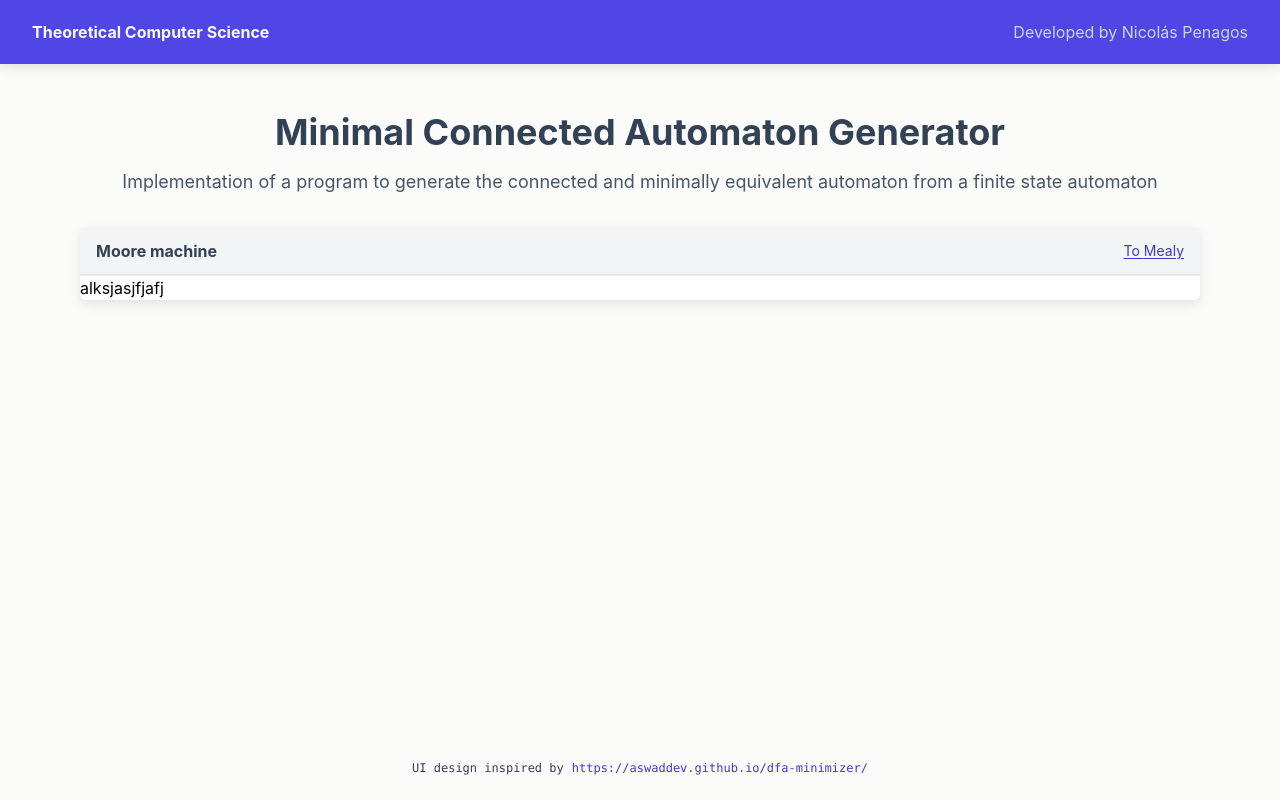
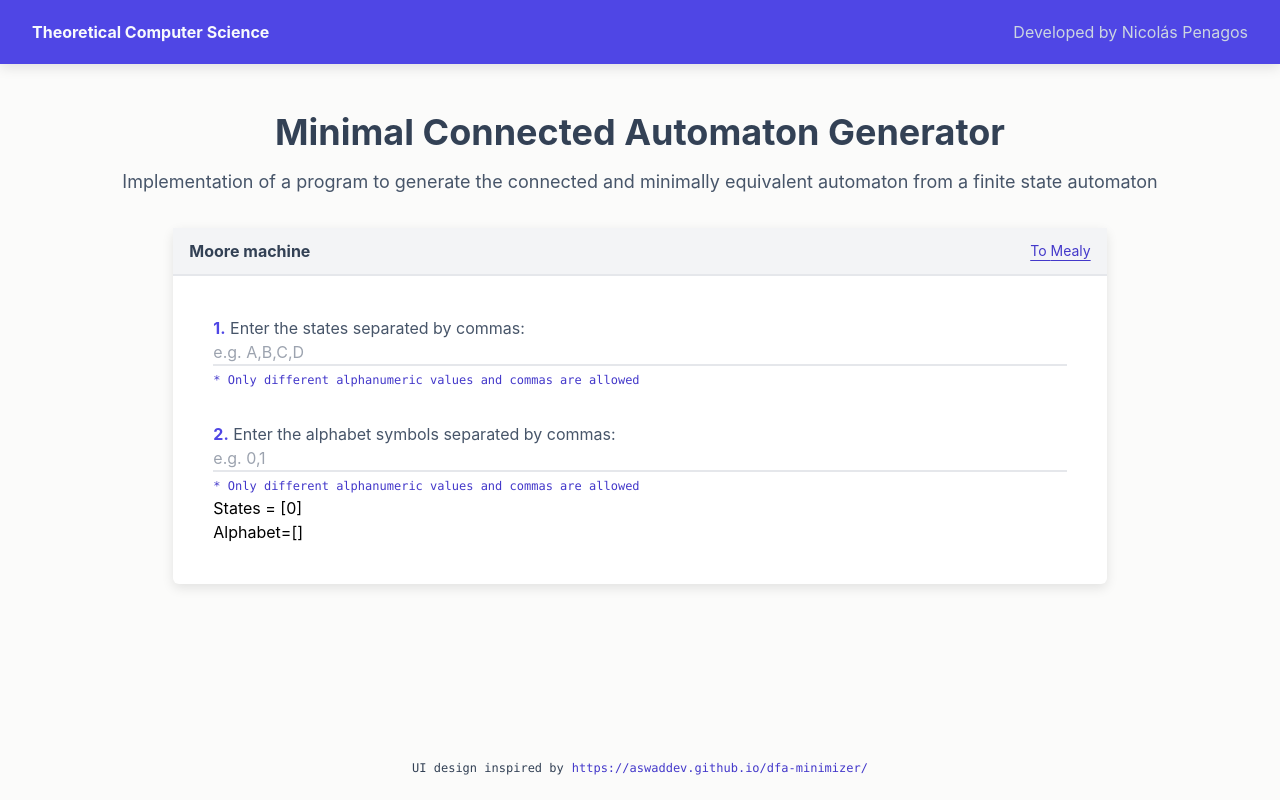
Before and after one commit to nicolaspenagos/min-conn-automaton-gen, a React (Create React App) app: page / in a window 1280 px wide. Built offline with nearby package versions, Linux system fonts and the light colour scheme.

Commit message:
Inputs for states and alphabet and the corresponding validations have been added

```diff
--- /dev/null
+++ b/src/components/BaseInput.jsx
@@ -0,0 +1,38 @@
+import React, { useContext, useState, useEffect } from 'react';
+import { removeInvalidCommas, removeAnyTrailingComma, isDuplicate } from '../utils/StringValidation';
+
+function BaseInput({ label, placeholder, onChangeData }) {
+
+    const [states, setStates] = useState('');
+
+    const handleFocusOut = () => {
+        setStates(removeAnyTrailingComma(states));
+        onChangeData(states===''?[]:removeAnyTrailingComma(states).split(','));
+    }
+
+    const handleStatesChange = (event) => {
+
+        //Remove invalid characters
+        let result = event.target.value.replace(/[^a-z0-9,]/gi, '');
+
+        //Remove any leading or consecutive commas
+        result = removeInvalidCommas(result);
+
+        //Avoiding duplicated states
+        if (!isDuplicate(states, result))
+            setStates(result);
+    }
+
+    return (
+        <div className={styles.div}>
+            <input className={styles.input} value={states} onChange={handleStatesChange} onBlur={handleFocusOut} placeholder={placeholder}></input>
+            <label className={styles.lable}>{label}</label>
+        </div>
+    )
+}
+const styles = {
+    input: ' border-b-2 outline-none w-full ',
+    lable: ' text-indigo-700 text-xs font-mono ',
+}
+
+export default BaseInput;
--- a/src/components/Minimizer.jsx
+++ b/src/components/Minimizer.jsx
@@ -1,14 +1,29 @@
 import React, { useContext, useState, useEffect } from 'react';
+import BaseInput from './BaseInput';
+export const DataContext = React.createContext();
 
 function Minimizer() {
 
     const MOORE = 'Moore';
     const MEALY = 'Mealy';
+
+    const [data, setData] = useState({ states: [], alphabet: [], initialState: '', finalStates:[]});
     const [currentAutomaton, setCurrentAutomaton] = useState(MOORE);
 
     const toggleMachineType = () => {
         setCurrentAutomaton(currentAutomaton === MOORE ? MEALY : MOORE);
     }
+
+    const handleChangeStates = (newStates) => {
+        console.log(newStates);
+        setData((prevState)=>({...prevState, states:newStates}));
+    }
+
+    const handleChangeAlphabet = (newAlphabet) => {
+        console.log(newAlphabet);
+        setData((prevState)=>({...prevState, alphabet:newAlphabet}));
+    }
+
 
     return (
         <section className={styles.section}>
@@ -16,18 +31,27 @@ function Minimizer() {
                 <h1 className={styles.title}>{currentAutomaton} machine</h1>
                 <button className={styles.toggle} onClick={toggleMachineType}>To {currentAutomaton === MOORE ? MEALY : MOORE}</button>
             </header>
-            <article>
-                alksjasjfjafj
+            <article className={styles.article}>
+                <DataContext.Provider value={data}>
+                    <p className={styles.p}><span className={styles.span}>1.</span> Enter the states separated by commas:</p>
+                    <BaseInput label='* Only different alphanumeric values and commas are allowed' placeholder='e.g. A,B,C,D' onChangeData={handleChangeStates}/>
+                    <p className={styles.p + ' mt-8'}><span className={styles.span}>2.</span> Enter the alphabet symbols separated by commas:</p>
+                    <BaseInput label='* Only different alphanumeric values and commas are allowed' placeholder='e.g. 0,1' onChangeData={handleChangeAlphabet}/>
+                    <p>States = [{data.states.length}]<br/> Alphabet=[{data.alphabet}]</p>
+                </DataContext.Provider>
             </article>
         </section>
     )
 }
 
 const styles = {
-    header:' h-12 bg-gray-100 border-b-2 px-4 flex items-center justify-between text-slate-700',
-    section:' bg-white custom-shadow rounded-md w-full mt-8',
-    toggle:' rounded-md text-sm underline underline-offset-2 text-indigo-700 hover:text-indigo-900',
-    title:'font-bold'
+    header:' h-12 bg-gray-100 border-b-2 px-4 flex items-center justify-between text-slate-700 ',
+    section:' bg-white custom-shadow rounded-md w-10/12 mt-8 ',
+    toggle:' rounded-md text-sm underline underline-offset-4 text-indigo-700 hover:text-indigo-900 ',
+    title:' font-bold ',
+    article:' p-10 ',
+    p: ' text-slate-600 ',
+    span:' font-bold text-indigo-600 ',
 }
 
 export default Minimizer
--- a/src/index.js
+++ b/src/index.js
@@ -2,6 +2,9 @@ import React from 'react';
 import ReactDOM from 'react-dom/client';
 import './index.css';
 import App from './App';
+
+
+
 
 
 const root = ReactDOM.createRoot(document.getElementById('root'));
--- /dev/null
+++ b/src/utils/StringValidation.js
@@ -0,0 +1,29 @@
+export const removeInvalidCommas = (str) =>{
+
+    for(let i=0; i<str.length; i++){
+        if(str.charAt(i)===','){
+            if(i===0||str.charAt(i-1)===','){
+                str = str.substring(0, i) + '' + str.substring(i + 1);
+            }
+        }
+    }
+
+    return str;
+}
+
+export const removeAnyTrailingComma = (str) => {
+    if(str.charAt(str.length-1)===',')
+        return str.substring(0, str.length-1);
+    return str;
+}
+
+export const isDuplicate = (originalStr, newStr) => {
+
+    if(newStr.length<originalStr.length)
+        return false;
+
+    const newStrParts = newStr.split(',');
+    let lastElement = newStrParts[newStrParts.length - 1];
+    return originalStr.split(',').includes(lastElement);
+
+}
```
Also changed, not shown: src/App.jsx (+15 -15 lines), 1 other file (tests, documents, lock files or other folders).
